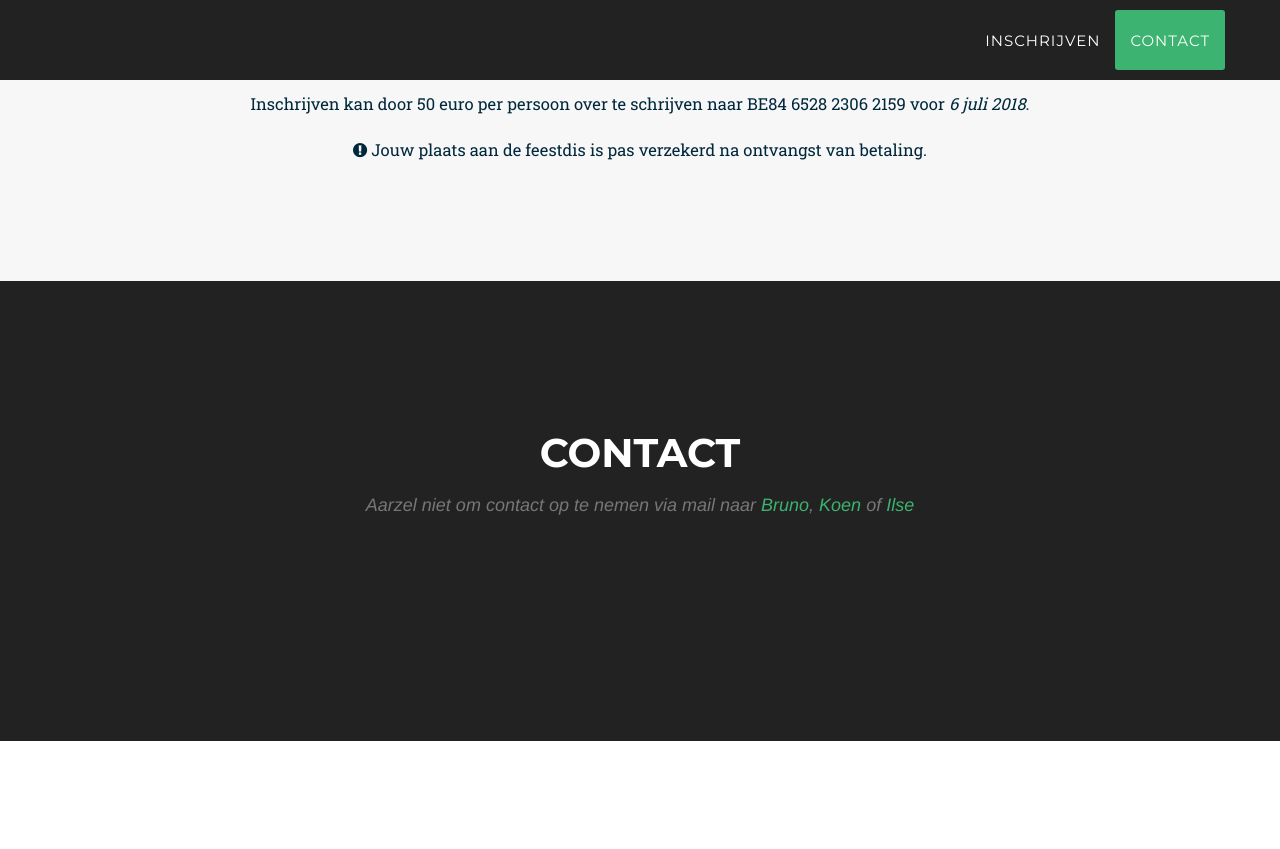
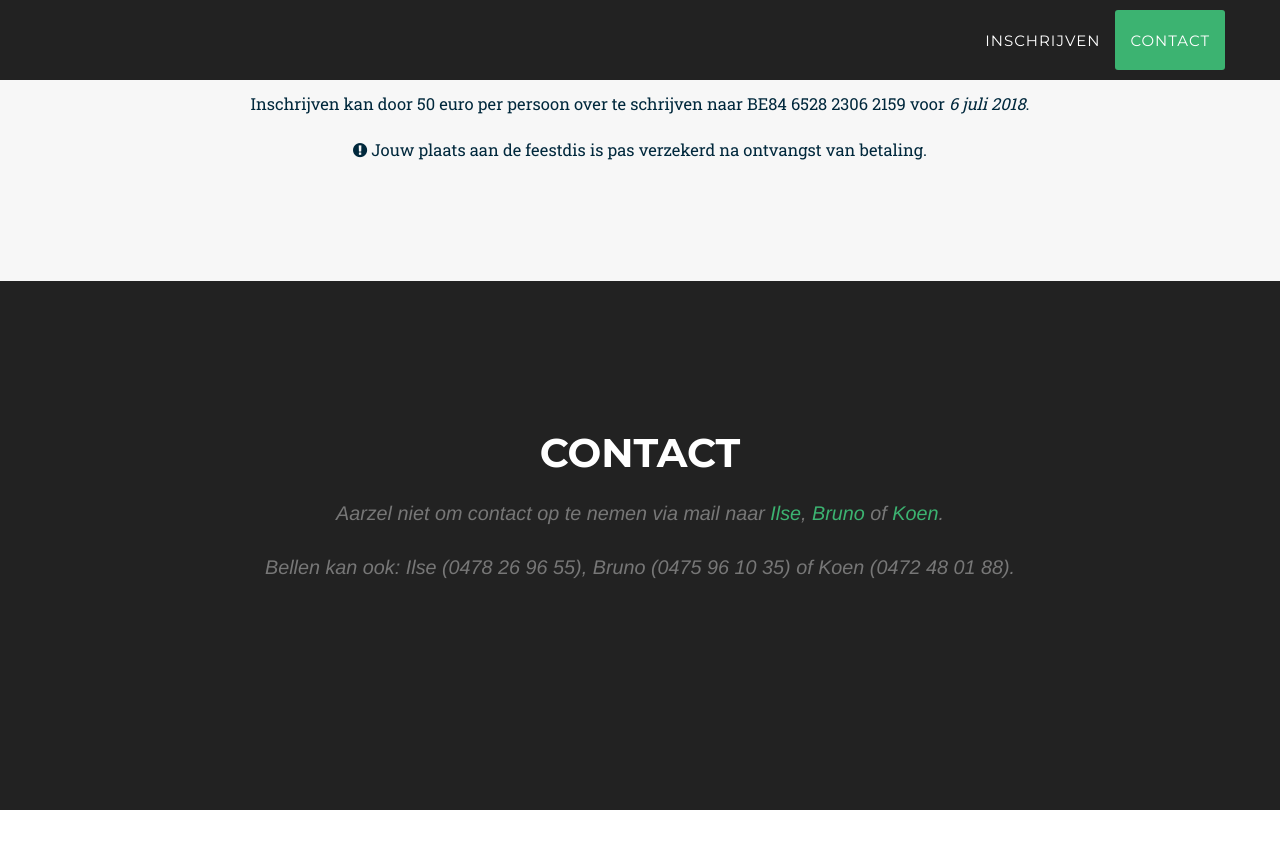
Before and after one commit to ingooigem1978/ingooigem1978.github.io, a Jekyll site: the page built from index.html, in a window 1280 px wide and 900 px high, scrolled down 2479 px. Shown: the top 849 px of the window. Built offline with Jekyll 4.4.1, drawn with Linux system fonts in a browser that asks for light colours; some web fonts are replaced.

Commit message:
added phonenrs.

```diff
--- a/_includes/2016_data/contact.html
+++ b/_includes/2016_data/contact.html
@@ -4,7 +4,15 @@
             <div class="col-lg-12 text-center">
                 <h2 class="section-heading">Contact</h2>
                 <h3 class="section-subheading text-muted">
-                  Aarzel niet om contact op te nemen via mail naar <a href="mailto:info@LPMC-ingooigem.be">Bruno</a>, <a href="mailto:koen.merlier@telenet.be">Koen</a> of <a href="mailto:ilse.dhaene@telenet.be">Ilse</a>
+                  <p>Aarzel niet om contact op te nemen via mail naar
+                  <a href="mailto:ilse.dhaene@telenet.be">Ilse</a>,
+                  <a href="mailto:info@LPMC-ingooigem.be">Bruno</a> of
+                  <a href="mailto:koen.merlier@telenet.be">Koen</a>.
+
+                </p>
+                <p>Bellen kan ook: Ilse (0478 26 96 55), Bruno (0475 96 10 35) of Koen (0472 48 01 88).
+                </p>
+
                 </h3>
             </div>
         </div>
```
